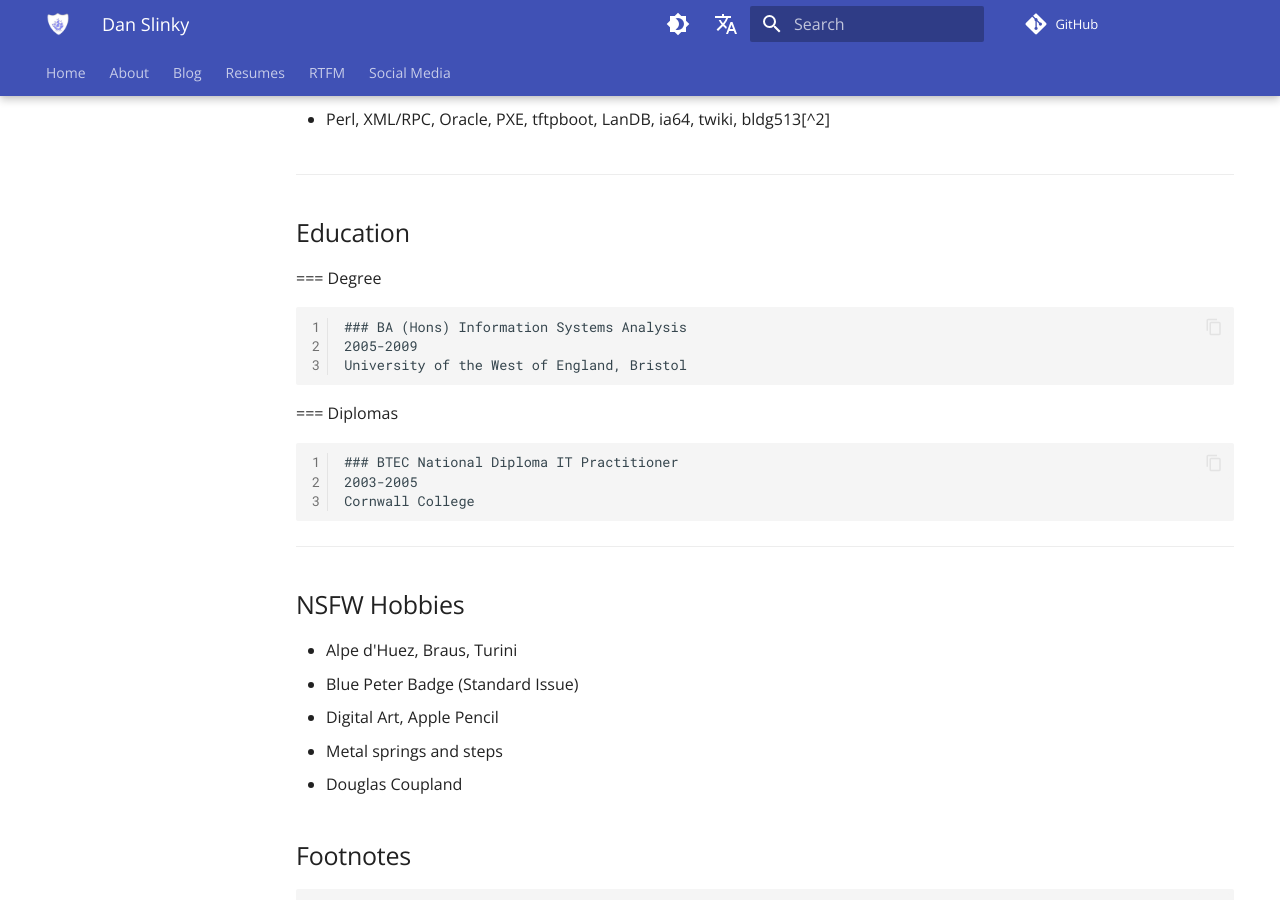
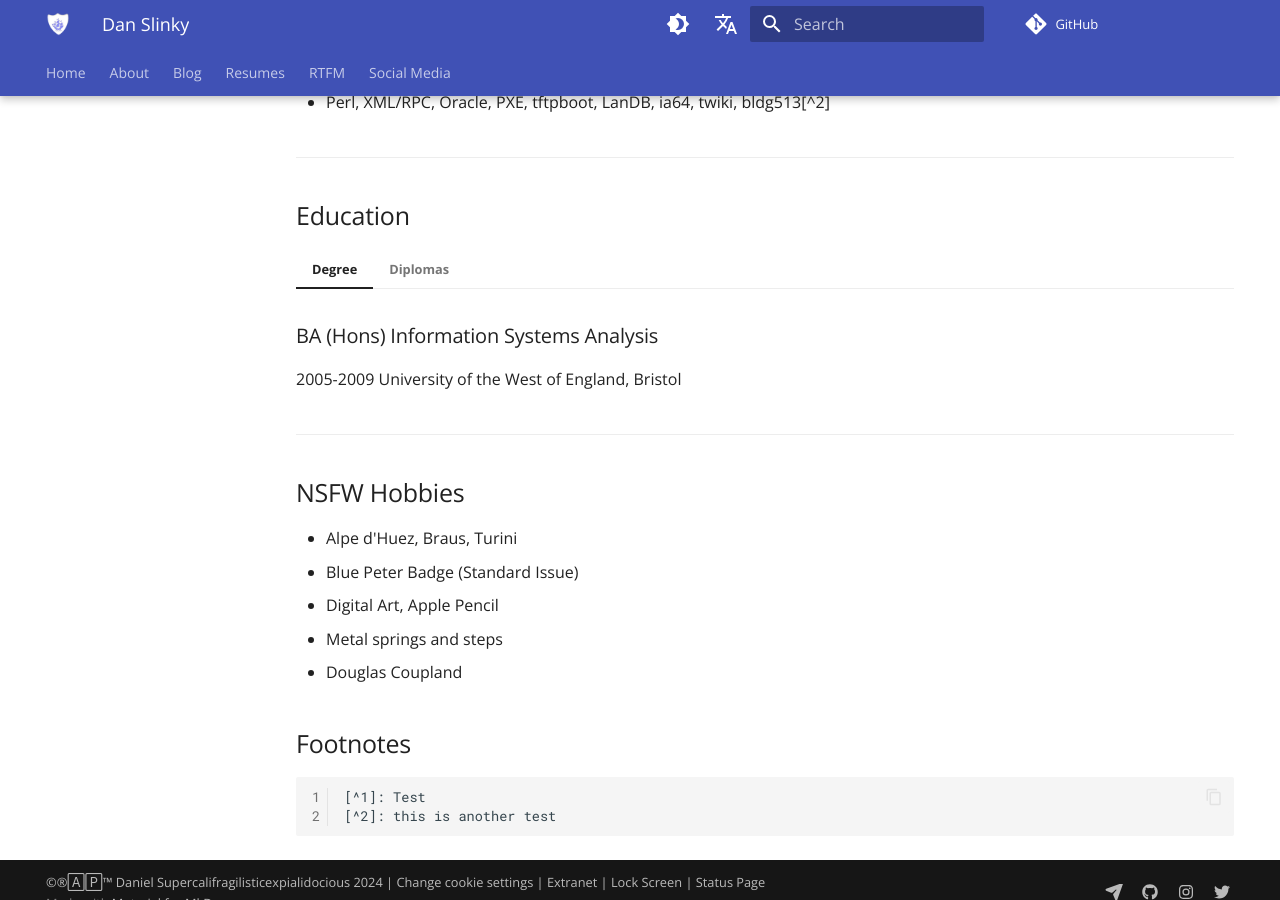
Before and after one commit to danslinky/danslinky.co.uk, an MkDocs documentation site: the page built from docs/resumes/markdown/index.md, in a window 1280 px wide and 900 px high, scrolled down 1193 px. Built offline with MkDocs 1.6.1 and Material for MkDocs 9.7.7, drawn with Linux system fonts in a browser that asks for light colours; emoji names are drawn with the system emoji font; plug-ins that fetch from the network failed and are left out; comment, search, counter and statistics services are not loaded.

Commit message:
they need double quoting

```diff
--- a/docs/resumes/markdown/index.md
+++ b/docs/resumes/markdown/index.md
@@ -125,13 +125,13 @@
 
 ## Education
 
-=== Degree
+=== "Degree"
 
     ### BA (Hons) Information Systems Analysis
     2005-2009
     University of the West of England, Bristol
 
-=== Diplomas
+=== "Diplomas"
 
     ### BTEC National Diploma IT Practitioner
     2003-2005
```
Also changed, not shown: other parts of docs/resumes/markdown/index.md (+1 -1 lines).
